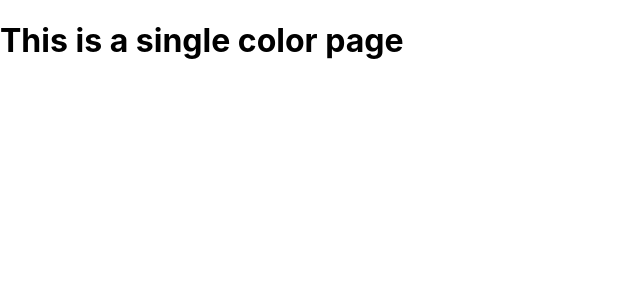
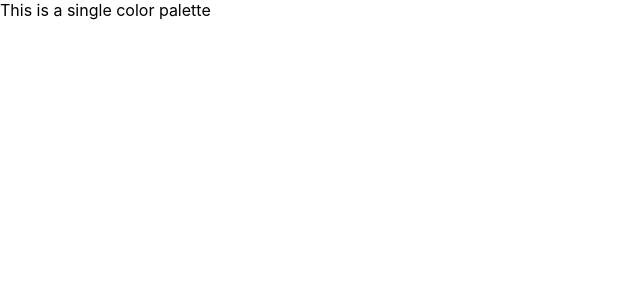
Before and after one commit to Dobes9/udemy-react-the-color-app, a React (Create React App) app: page /palette/1/1 in a window 1280 px wide. Shown: the top 300 px of the page, without its empty margins (0-640 px from the left). Built offline with nearby package versions, Linux system fonts and the light colour scheme.

Commit message:
add SingleColorPalette and Link

```diff
--- a/src/App.js
+++ b/src/App.js
@@ -1,6 +1,7 @@
 // import "./App.css";
 import PaletteList from "./PaletteList";
 import Palette from "./Palette";
+import SingleColorPalette from "./SingleColorPalette";
 import seedColors from "./seedColors";
 import { generatePalette } from "./colorHelpers";
 import { Routes, Route } from "react-router-dom";
@@ -13,7 +14,7 @@ function App() {
         <Route path="/palette/:paletteId" element={<Palette />} />
         <Route
           path="/palette/:paletteId/:colorId"
-          element={<h1>This is a single color page</h1>}
+          element={<SingleColorPalette />}
         />
       </Routes>
     </div>
--- a/src/ColorBox.js
+++ b/src/ColorBox.js
@@ -3,7 +3,7 @@ import "./ColorBox.css";
 import { CopyToClipboard } from "react-copy-to-clipboard";
 import { Link } from "react-router-dom";
 
-export default function ColorBox({ background, name, id }) {
+export default function ColorBox({ background, name, paletteId, colorId }) {
   const [copied, setCopied] = useState(false);
   const changeCopyState = () => {
     setCopied(true);
@@ -29,7 +29,7 @@ export default function ColorBox({ background, name, id }) {
           </div>
           <button className="copy-button">copy</button>
         </div>
-        <Link to={`/palette/:paletteId/${id}}`} onClick={handleClick}>
+        <Link to={`/palette/${paletteId}/${colorId}}`} onClick={handleClick}>
           <span className="see-more">more</span>
         </Link>
       </div>
--- a/src/Palette.js
+++ b/src/Palette.js
@@ -24,7 +24,8 @@ export default function Palette() {
     return colors[level].map((color) => (
       <ColorBox
         background={color[format]}
-        id={color.id}
+        paletteId={id}
+        colorId={color.id}
         key={color.id}
         name={color.name}
       />
--- /dev/null
+++ b/src/SingleColorPalette.js
@@ -0,0 +1,7 @@
+import React from "react";
+
+export default function SingleColorPalette() {
+    return (
+        <div>This is a single color palette</div>
+    )
+}
```
